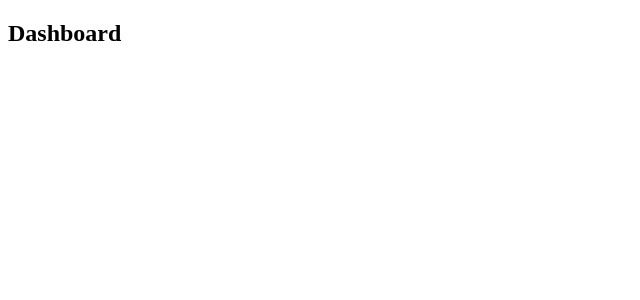
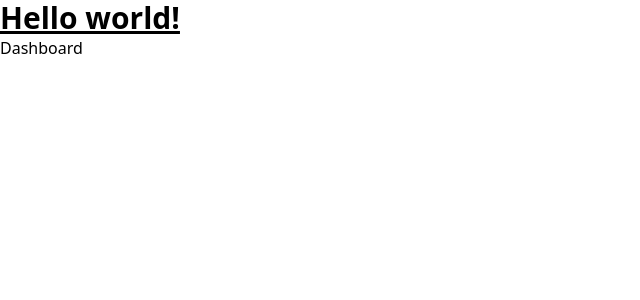
Before and after one commit to ajinaufal/planet-print-web-react, a React (Create React App) app: page / in a window 1280 px wide. Shown: the top 300 px of the page, without its empty margins (0-640 px from the left). Built offline with nearby package versions, Linux system fonts and the light colour scheme.

Commit message:
fix: layouts

```diff
--- a/package.json
+++ b/package.json
@@ -11,7 +11,7 @@
     "@testing-library/user-event": "^13.5.0",
     "react": "^18.2.0",
     "react-dom": "^18.2.0",
-    "react-helmet": "^6.1.0",
+    "react-helmet-async": "^2.0.4",
     "react-router-dom": "^6.22.0",
     "react-scripts": "5.0.1",
     "web-vitals": "^2.1.4"
@@ -39,5 +39,8 @@
       "last 1 firefox version",
       "last 1 safari version"
     ]
+  },
+  "devDependencies": {
+    "tailwindcss": "^3.4.1"
   }
 }
--- a/src/App.js
+++ b/src/App.js
@@ -1,9 +1,14 @@
 import React from 'react';
 import { RouterProvider } from 'react-router-dom';
 import { routers } from './core/routers/config';
+import { HelmetProvider } from 'react-helmet-async';
 
 export function App() {
-    return <RouterProvider router={routers} />;
+    return (
+        <HelmetProvider>
+            <RouterProvider router={routers} />
+        </HelmetProvider>
+    );
 }
 
 export default App;
--- /dev/null
+++ b/src/index.css
@@ -0,0 +1,3 @@
+@tailwind base;
+@tailwind components;
+@tailwind utilities;
--- a/src/page/layouts/header.js
+++ b/src/page/layouts/header.js
@@ -0,0 +1,3 @@
+export function Header() {
+
+}
--- a/src/page/layouts/layouts.js
+++ b/src/page/layouts/layouts.js
@@ -1,5 +1,6 @@
-import { Helmet } from 'react-helmet';
 import { Outlet } from 'react-router-dom';
+import { Header } from './header';
+import { Helmet } from 'react-helmet-async';
 
 export function Layout() {
     // console.log(routers.state.location.pathname);
@@ -7,7 +8,7 @@ export function Layout() {
         <div>
             <Helmet>
                 {/* Standard metadata tags */}
-                <title>{document.title}</title>
+                {/* <title>{document.title}</title> */}
                 {/* <meta name="description" content={description} /> */}
                 {/* End standard metadata tags */}
                 {/* Facebook tags */}
@@ -22,6 +23,8 @@ export function Layout() {
                 {/* <meta name="twitter:description" content={description} /> */}
                 {/* End Twitter tags */}
             </Helmet>
+            <p className="text-3xl font-bold underline">Hello world!</p>
+            <Header />
             <Outlet />
         </div>
     );
--- /dev/null
+++ b/tailwind.config.js
@@ -0,0 +1,8 @@
+/** @type {import('tailwindcss').Config} */
+module.exports = {
+    content: ['./src/**/*.{js,jsx,ts,tsx}'],
+    theme: {
+        extend: {},
+    },
+    plugins: [],
+};
```
Also changed, not shown: src/index.js (+4 -3 lines), 1 other file (tests, documents, lock files or other folders).
